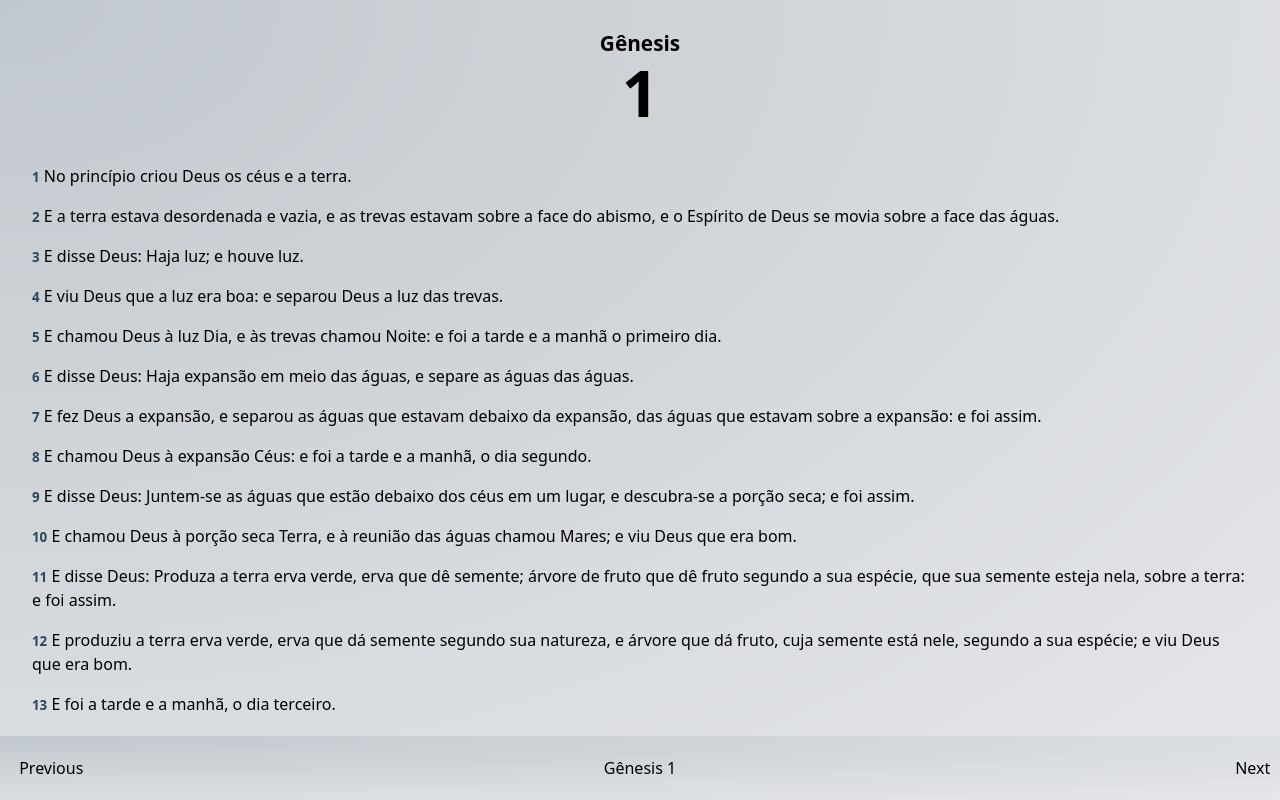
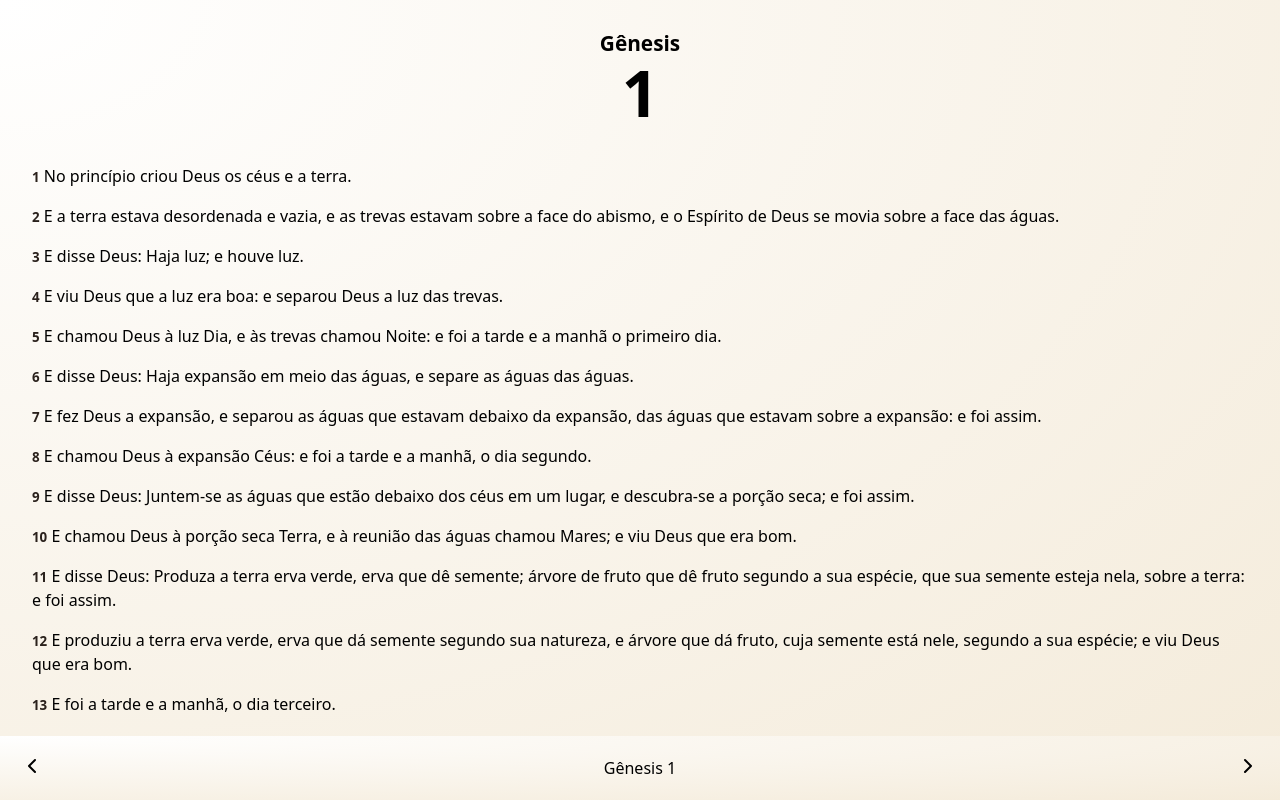
Before and after one commit to filgduarte/clean-bible, a React (Vite) app: page / in a window 1280 px wide. Built offline with nearby package versions, Linux system fonts and the light colour scheme.

Commit message:
change: Color palette change

```diff
--- a/package.json
+++ b/package.json
@@ -10,6 +10,7 @@
     "preview": "vite preview"
   },
   "dependencies": {
+    "lucide-react": "^0.354.0",
     "react": "^18.2.0",
     "react-dom": "^18.2.0"
   },
--- a/src/components/Navbar/index.tsx
+++ b/src/components/Navbar/index.tsx
@@ -1,7 +1,8 @@
 import { useContext } from "react";
+import { ChevronLeft, ChevronRight } from "lucide-react";
 import { CurrentReadingPayload } from "../../types";
+import { bibleInfo, scrollToTop } from "../../utils";
 import { currentReadingContext } from "../../contexts/currentReading";
-import { bibleInfo, scrollToTop } from "../../utils";
 import './style.css';
 
 function Navbar() {
@@ -14,7 +15,7 @@ function Navbar() {
                 title='Anterior'
                 onClick={() => handleNavClick('PREVIOUS')}
             >
-                Previous
+                <ChevronLeft />
             </button>
 
             <button
@@ -30,7 +31,7 @@ function Navbar() {
                 title='Próximo'
                 onClick={() => handleNavClick('NEXT')}
             >
-                    Next
+                    <ChevronRight />
             </button>
         </nav>
     );
--- a/src/components/Navbar/style.css
+++ b/src/components/Navbar/style.css
@@ -1,7 +1,7 @@
 #navbar {
     height: var(--navbars-height);
     background-color: var(--color-background);
-    background-image: radial-gradient(at top left, var(--color-primary), var(--color-background));
+    background-image: var(--color-radial-gradient);
     display: grid;
     grid-template-columns: auto 1fr auto;
 }
--- a/src/components/Reader/index.tsx
+++ b/src/components/Reader/index.tsx
@@ -1,6 +1,6 @@
 import { useContext, useState, useEffect } from "react";
+import { currentReadingContext } from "../../contexts/currentReading";
 import { BibleData } from "../../types";
-import { currentReadingContext } from "../../contexts/currentReading";
 import { bibleInfo } from "../../utils";
 import './style.css';
 
--- a/src/components/Summary/index.tsx
+++ b/src/components/Summary/index.tsx
@@ -1,7 +1,7 @@
 import { useContext, useState } from "react";
-import AccordionItem from "../AccordionItem";
 import { currentReadingContext } from "../../contexts/currentReading";
 import { bibleInfo, scrollToTop } from "../../utils";
+import AccordionItem from "../AccordionItem";
 import './style.css';
 
 function Summary() {
--- a/src/components/Summary/style.css
+++ b/src/components/Summary/style.css
@@ -43,8 +43,16 @@
     height: var(--_chapter-button-size);
     padding: var(--size-small);
     background-color: var(--color-background);
-    background-image: radial-gradient(at top left, color-mix(in srgb, var(--color-primary) 50%, var(--color-background)) 25%, var(--color-background));
-    border: 1px solid transparent;
-    border-top: 1px solid color-mix(in srgb, var(--color-background) 80%, var(--color-foreground));
-    border-left: 1px solid color-mix(in srgb, var(--color-background) 80%, var(--color-foreground));
+    background-image: var(--color-radial-gradient);
+    border: 1px solid white;
+    border-bottom: 1px solid color-mix(in srgb, var(--color-secondary) 5%, var(--color-background));
+    border-right: 1px solid color-mix(in srgb, var(--color-secondary) 5%, var(--color-background));
 }
+
+@media (prefers-color-scheme: dark) {
+    #summary .accordion-item section button {
+      border: 1px solid color-mix(in srgb, var(--color-accent) 10%, var(--color-background));
+      border-bottom: 1px solid color-mix(in srgb, black 5%, var(--color-background));
+      border-right: 1px solid color-mix(in srgb, black 5%, var(--color-background));
+    }
+  }
--- a/src/index.css
+++ b/src/index.css
@@ -10,11 +10,12 @@
   --size-largest: calc( var(--size-regular) * 2);
   --navbars-height: calc(var(--size-largest) * 2);
 
-  --color-foreground: #DDE3E6;
-  --color-background: #15161A;
-  --color-primary: #333A3F;
-  --color-secondary: #0063AA;
-  --color-accent: #10A2F6;
+  --color-foreground: #151009;
+  --color-background: #F4EBDA;
+  --color-primary: #9E8370;
+  --color-secondary: #6A5555;
+  --color-accent: #ECD0A9;
+  --color-radial-gradient: radial-gradient(at top left, white, var(--color-background));
 
   font-family: system-ui, sans-serif;
   line-height: 1.5;
@@ -30,7 +31,7 @@ body {
   min-width: 320px;
   min-height: 100vh;
   background-color: var(--color-background);
-  background-image: radial-gradient(at top left, var(--color-primary), var(--color-background));
+  background-image: var(--color-radial-gradient);
 }
 
 h1 {
@@ -50,7 +51,7 @@ button {
 }
 
 #app {
-  width: 100vw;
+  width: 100%;
   height: 100vh;
   overflow: hidden;
 }
@@ -59,12 +60,10 @@ button {
   display: none !important;
 }
 
-@media (prefers-color-scheme: light) {
+@media (prefers-color-scheme: dark) {
   :root {
-    --color-foreground: #1A2023;
-    --color-background: #E6E7EB;
-    --color-primary: #C1C8CD;
-    --color-secondary: #57B9FF;
-    --color-accent: #099CF1;
+    --color-foreground: #F4EBDA;
+    --color-background: #151009;
+    --color-radial-gradient: radial-gradient(at top left, color-mix(in srgb, var(--color-secondary) 15%, var(--color-background)), var(--color-background));
   }
 }
--- a/src/states/currentReading.ts
+++ b/src/states/currentReading.ts
@@ -1,5 +1,5 @@
+import { CurrentReading, CurrentReadingAction } from "../types";
 import { bibleInfo, appDefs } from "../utils";
-import { CurrentReading, CurrentReadingAction } from "../types";
 
 export function currentReadingReducer(state: CurrentReading, action: CurrentReadingAction): CurrentReading {
     const { type, payload } = action;
```
Also changed, not shown: public/favicon.svg (added), 1 other file (tests, documents, lock files or other folders).
